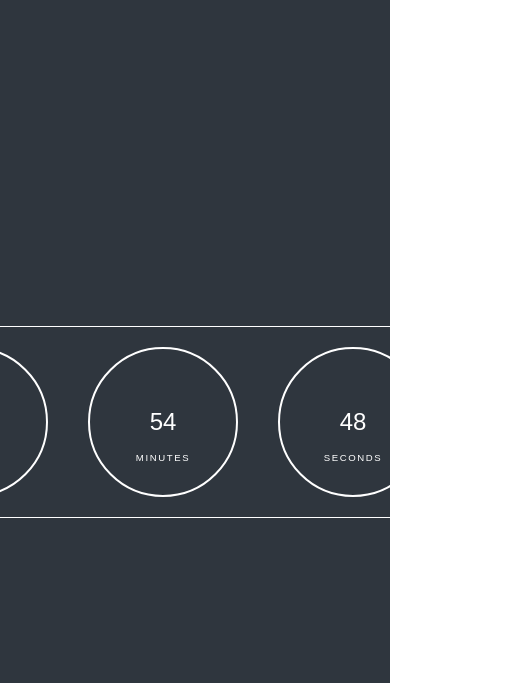
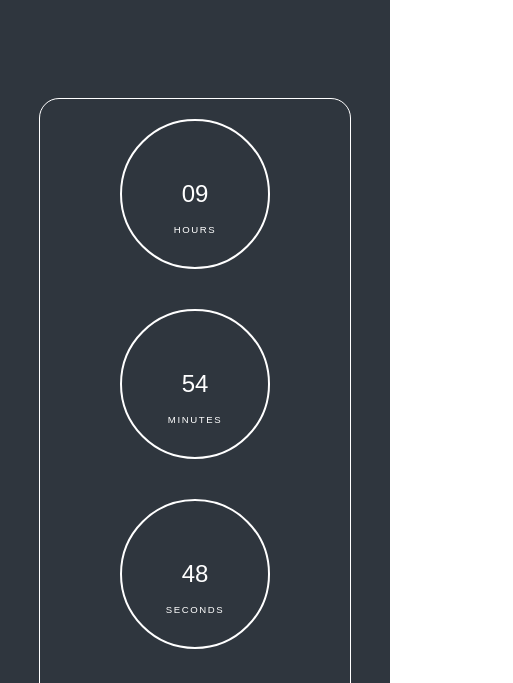
Before and after one commit to satyavarma185/50projects, a plain HTML site: page Digital Clock/index.html in a window 390 px wide. Shown: the top 683 px of the page, 513 px wide, since content can reach past the window. Drawn offline with Linux system fonts and the light colour scheme.

Commit message:
Update styles.css

```diff
--- a/Digital Clock/styles.css
+++ b/Digital Clock/styles.css
@@ -56,3 +56,15 @@
     letter-spacing: 0.1rem;
     text-transform: uppercase;
 }
+
+@media screen and (max-width: 650px) {
+    #time{
+        flex-direction: column;
+        padding: 20px 80px;
+        margin: 20px 0;
+    }
+    #time .ap {
+        margin-left: 50%;
+        font-size: 2rem;
+    }
+}
```
